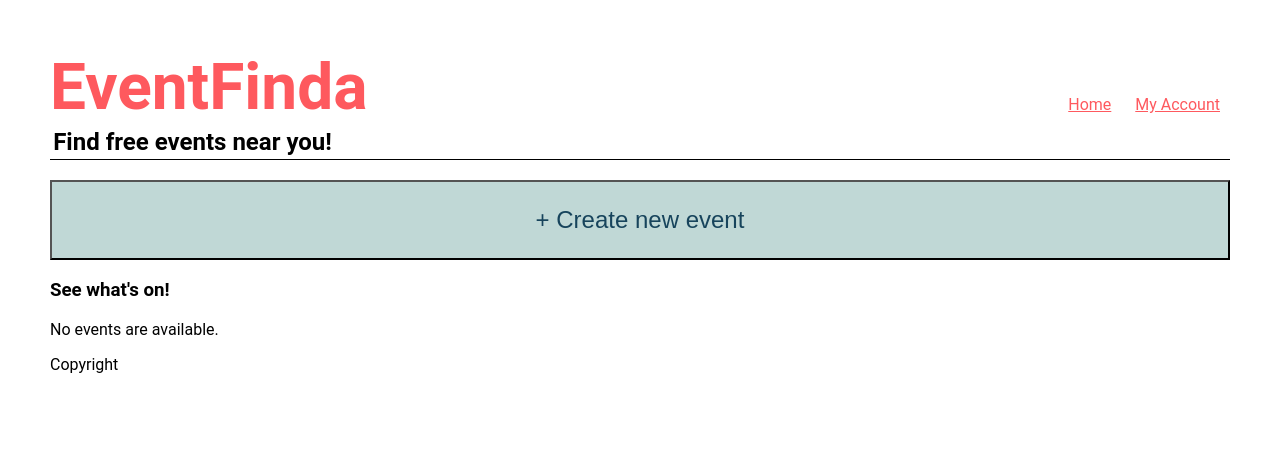
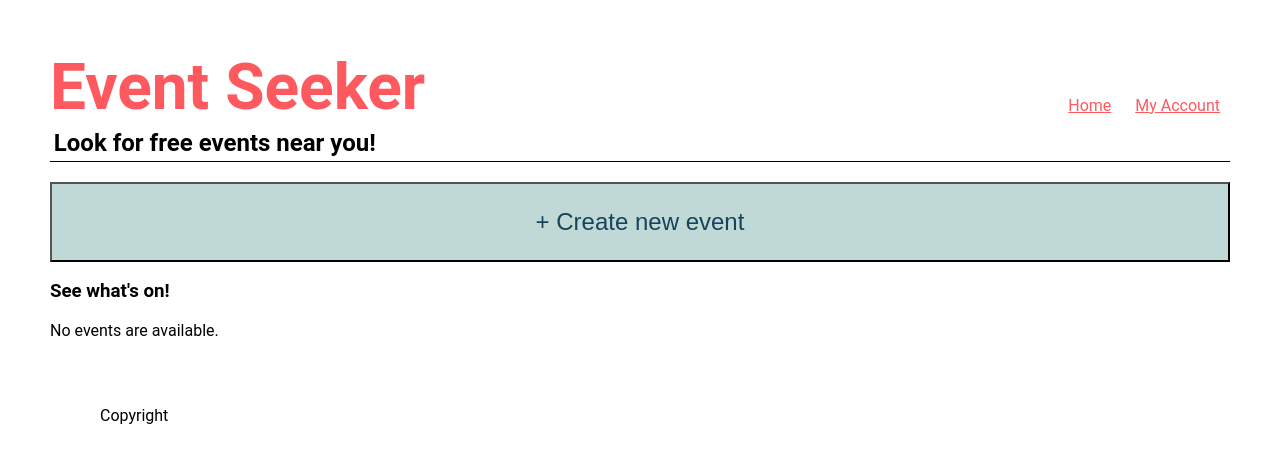
Before and after one commit to jessicalkavanagh/event, a Django app: template eventFinderApp/templates/eventFinderApp/index.html in a window 1280 px wide. Shown: the top 463 px of the page. Run offline with Django 3.2, Linux system fonts and the light colour scheme; the template is opened without the code that fills it, so the values that code supplies are empty.

Commit message:
Commit changes

```diff
--- a/eventFinderApp/forms.py
+++ b/eventFinderApp/forms.py
@@ -6,8 +6,8 @@
         model = Event
         fields = [
             'title',
+            'venue',
             'location',
-            'venue',
             'start_time',
             'end_time',
             'categories'
--- a/eventFinderApp/static/eventFinderApp/style.css
+++ b/eventFinderApp/static/eventFinderApp/style.css
@@ -59,6 +59,8 @@
     justify-content: space-between;
 }
 
-.details-box a:hover {
-    text-decoration: underline;
+footer {
+    margin: 50px;
+    display: flex;
+    width: 100%;
 }
--- a/eventFinderApp/templates/eventFinderApp/addevent.html
+++ b/eventFinderApp/templates/eventFinderApp/addevent.html
@@ -2,7 +2,7 @@
 
 {% block content %}
 
-<h2>Add Your Event</h2>
+<h2>Create your new event</h2>
 
 <form action="" method="post">
   {% csrf_token %}
--- a/eventFinderApp/templates/eventFinderApp/base.html
+++ b/eventFinderApp/templates/eventFinderApp/base.html
@@ -15,8 +15,8 @@
     <body>
         <header>
             <div>
-                <h1>EventFinda</h1>
-                <h2>Find free events near you!</h2>
+                <h1>Event Seeker</h1>
+                <h2>Look for free events near you!</h2>
             </div>
             {% include './nav.html' %}
         </header>
```
Also changed, not shown: eventFinderApp/models.py (+0 -7 lines), 2 other files.
